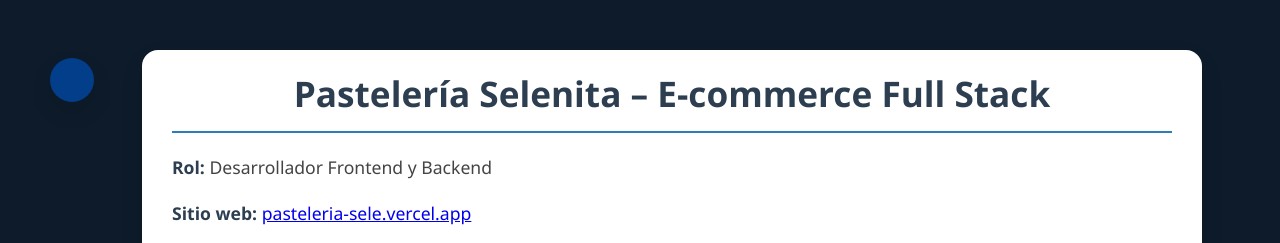
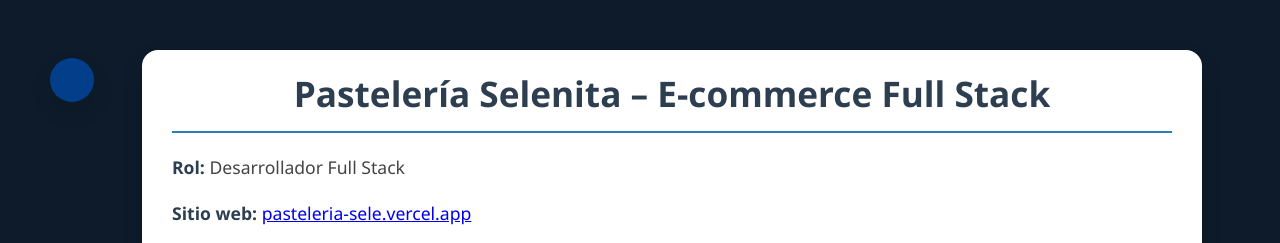
Before and after one commit to Santiagotomas74/portafolio, a React (Vite) app: page /projects/pasteleria-selenita in a window 1280 px wide. Shown: the top 243 px of the page. Built offline with nearby package versions, Linux system fonts and the light colour scheme; some icons are missing.

Commit message:
actualizacionV1

```diff
--- a/index.html
+++ b/index.html
@@ -5,6 +5,15 @@
     <link rel="icon" type="image/svg+xml" href="/vite.svg" />
     <meta name="viewport" content="width=device-width, initial-scale=1.0" />
     <title>Portafolio: Santiago Taher</title>
+    <!-- Google tag (gtag.js) -->
+    <script async src="https://www.googletagmanager.com/gtag/js?id=G-QT1TL4W7EM"></script>
+    <script>
+  window.dataLayer = window.dataLayer || [];
+  function gtag(){dataLayer.push(arguments);}
+  gtag('js', new Date());
+
+  gtag('config', 'G-QT1TL4W7EM');
+    </script>
   </head>
   <body>
     <div id="root"></div>
--- a/src/home/components/Home.jsx
+++ b/src/home/components/Home.jsx
@@ -27,7 +27,7 @@
         <div className="logo">
         <AnimatedLogo />
         </div>
-        <h1>Santiago Taher</h1>
+        <h1>Santiago Taher </h1>
         <h2>Desarrollador Full Stack</h2>
         <p>¡Bienvenido a mi portafolio!</p>
         <p>
--- a/src/projects/ProjectDetail.css
+++ b/src/projects/ProjectDetail.css
@@ -1,7 +1,6 @@
 
 /* Botón fijo arriba a la izquierda */
 .back-button-container {
-
   margin-left: -150px;
   position: fixed;
   z-index: 9999;
--- a/src/projects/ProjectSelenita.jsx
+++ b/src/projects/ProjectSelenita.jsx
@@ -19,7 +19,7 @@
     <div className="project-detail-container">
 
       <h1>Pastelería Selenita – E-commerce Full Stack</h1>
-      <p><strong>Rol:</strong> Desarrollador Frontend y Backend</p>
+      <p><strong>Rol:</strong> Desarrollador Full Stack</p>
       <p><strong>Sitio web:</strong> <a href="https://pasteleria-sele.vercel.app" target="_blank" rel="noopener noreferrer" decoration="none">pasteleria-sele.vercel.app</a></p>
 
       <h3>Descripción general del proyecto</h3>
```
